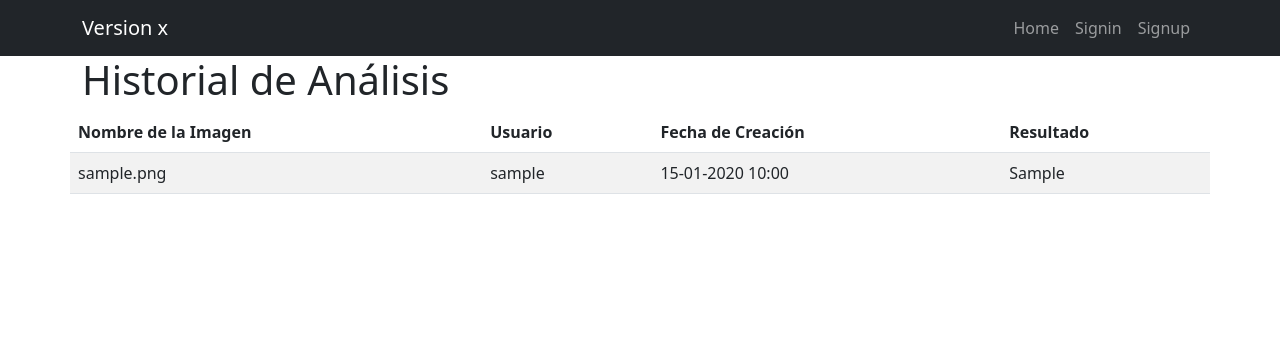
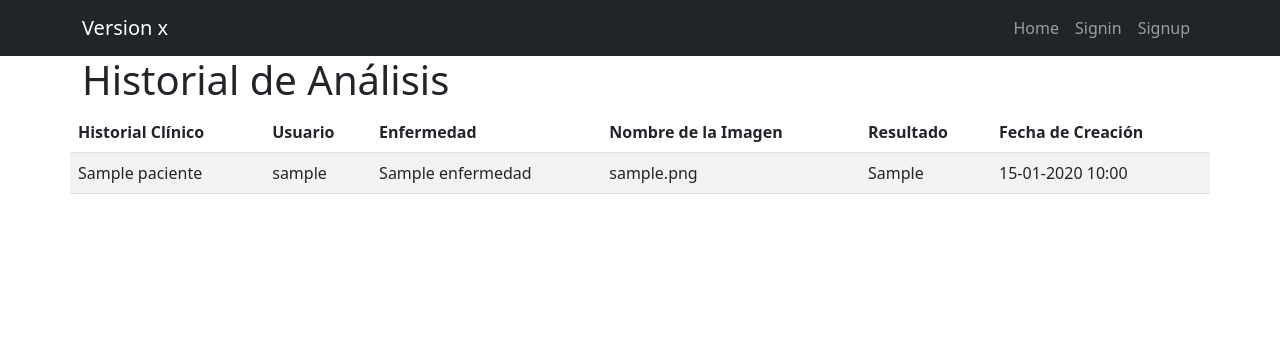
Before and after one commit to jeffersondavila/Melasma-Detector, a Django app: page /history/ in a window 1280 px wide. Shown: the top 356 px of the page. Run offline with Django 4.2, Linux system fonts and the light colour scheme; tables that the repository leaves empty hold one stand-in row (values such as "Sample post").

Commit message:
[ADD] Se modifoco el modulo del historial de los analisis

```diff
--- a/tasks/forms.py
+++ b/tasks/forms.py
@@ -1,6 +1,6 @@
-from .models import Task, Paciente, Enfermedad
 from django import forms
 from django.forms import ModelForm
+from .models import Task, Paciente, Enfermedad
 
 class TaskForm(ModelForm):
     class Meta:
@@ -13,6 +13,8 @@ class TaskForm(ModelForm):
         }
 
 class ImageUploadForm(forms.Form):
+    paciente = forms.ModelChoiceField(queryset=Paciente.objects.all(), required=False, label="Seleccionar un paciente")
+    enfermedad = forms.ModelChoiceField(queryset=Enfermedad.objects.all(), required=False, label="Seleccionar una enfermedad")
     image = forms.ImageField()
 
 class PatientForm(ModelForm):
--- a/tasks/models.py
+++ b/tasks/models.py
@@ -1,7 +1,6 @@
 from django.db import models
 from django.contrib.auth.models import User
 
-# Listo
 class Paciente(models.Model):
     nombre = models.CharField(max_length=255)
     fecha_nacimiento = models.DateTimeField()
@@ -38,7 +37,6 @@ class Analisis(models.Model):
     def __str__(self):
         return f"{self.nombre_imagen} - {self.enfermedad}"
 
-# Listo
 class Task(models.Model):
     title = models.CharField(max_length=200)
     description = models.TextField(max_length=1000)
@@ -50,7 +48,6 @@ class Task(models.Model):
     def __str__(self):
         return self.title + ' - ' + self.user.username
 
-# Listo
 class History(models.Model):
     image_name = models.CharField(max_length=255)
     created_date = models.DateTimeField(auto_now_add=True)
--- a/tasks/templates/history.html
+++ b/tasks/templates/history.html
@@ -8,24 +8,28 @@
         <table class="table table-striped">
             <thead>
                 <tr>
+                    <th>Historial Clínico</th>
+                    <th>Usuario</th>
+                    <th>Enfermedad</th>
                     <th>Nombre de la Imagen</th>
-                    <th>Usuario</th>
+                    <th>Resultado</th>
                     <th>Fecha de Creación</th>
-                    <th>Resultado</th>
                 </tr>
             </thead>
             <tbody>
-                {% for analisis in history %}
+                {% for analisis_record in analisis %}
                 <tr>
-                    <td>{{ analisis.image_name }}</td>
-                    <td>{{ analisis.user.username }}</td>
-                    <td>{{ analisis.created_date|date:"d-m-Y H:i" }}</td>
-                    <td>{{ analisis.resultado }}</td>
+                    <td>{{ analisis_record.historial_clinico.paciente.nombre }}</td>
+                    <td>{{ analisis_record.historial_clinico.usuario.username }}</td>
+                    <td>{{ analisis_record.enfermedad.nombre }}</td>
+                    <td>{{ analisis_record.nombre_imagen }}</td>
+                    <td>{{ analisis_record.resultado }}</td>
+                    <td>{{ analisis_record.fecha_creacion|date:"d-m-Y H:i" }}</td>
                 </tr>
                 {% endfor %}
             </tbody>
         </table>
-        {% if not history %}
+        {% if not analisis %}
         <p>No hay registros en el historial de análisis.</p>
         {% endif %}
     </div>
--- a/tasks/views.py
+++ b/tasks/views.py
@@ -1,12 +1,12 @@
-from .models import Task, History, Paciente, Enfermedad
 from django.utils import timezone
 from django.db import IntegrityError
 from django.contrib.auth.models import User
-from .forms import TaskForm, ImageUploadForm, PatientForm, DiseaseForm
 from django.contrib.auth.decorators import login_required
 from django.contrib.auth import login, logout, authenticate
 from django.shortcuts import render, redirect, get_object_or_404
+from .forms import TaskForm, ImageUploadForm, PatientForm, DiseaseForm
 from django.contrib.auth.forms import UserCreationForm, AuthenticationForm
+from .models import Task, History, Paciente, Enfermedad, Analisis, HistorialClinico
 
 import os
 import numpy as np
@@ -201,8 +201,10 @@ def upload_image(request):
     if request.method == 'POST':
         form = ImageUploadForm(request.POST, request.FILES)
         if form.is_valid():
+            paciente_seleccionado = form.cleaned_data['paciente']
+            enfermedad_seleccionada = form.cleaned_data['enfermedad']
 
-            uploaded_image = request.FILES['image'].read()  # Esto te da los bytes de la imagen.
+            uploaded_image = request.FILES['image'].read()
             img_io = BytesIO(uploaded_image)
             img = image.load_img(img_io, target_size=(224, 224))
 
@@ -214,14 +216,21 @@ def upload_image(request):
 
             prediction = predict_face(model, img_array)
 
-            # Guardar la información en la tabla Analisis
-            analisis = History(user=request.user, image_name=request.FILES['image'].name, resultado=str(prediction))
-            analisis.save()
+            historial_clinico_paciente = HistorialClinico.objects.filter(paciente=paciente_seleccionado).order_by('-fecha_creacion').first()
+
+            if historial_clinico_paciente:  # Verificar si existe un historial clínico para el paciente
+                analisis = Analisis(
+                    historial_clinico=historial_clinico_paciente,
+                    enfermedad=enfermedad_seleccionada,
+                    nombre_imagen=request.FILES['image'].name,
+                    resultado=str(prediction)
+                )
+                analisis.save()
     else:
         form = ImageUploadForm()
 
     return render(request, 'analyze_image.html', {'form': form, 'prediction': prediction})
 
 def analisis_history(request):
-    history_list = History.objects.all().order_by('-created_date')
-    return render(request, 'history.html', {'history': history_list})
+    analisis_list = Analisis.objects.all().order_by('-fecha_creacion')
+    return render(request, 'history.html', {'analisis': analisis_list})
```
